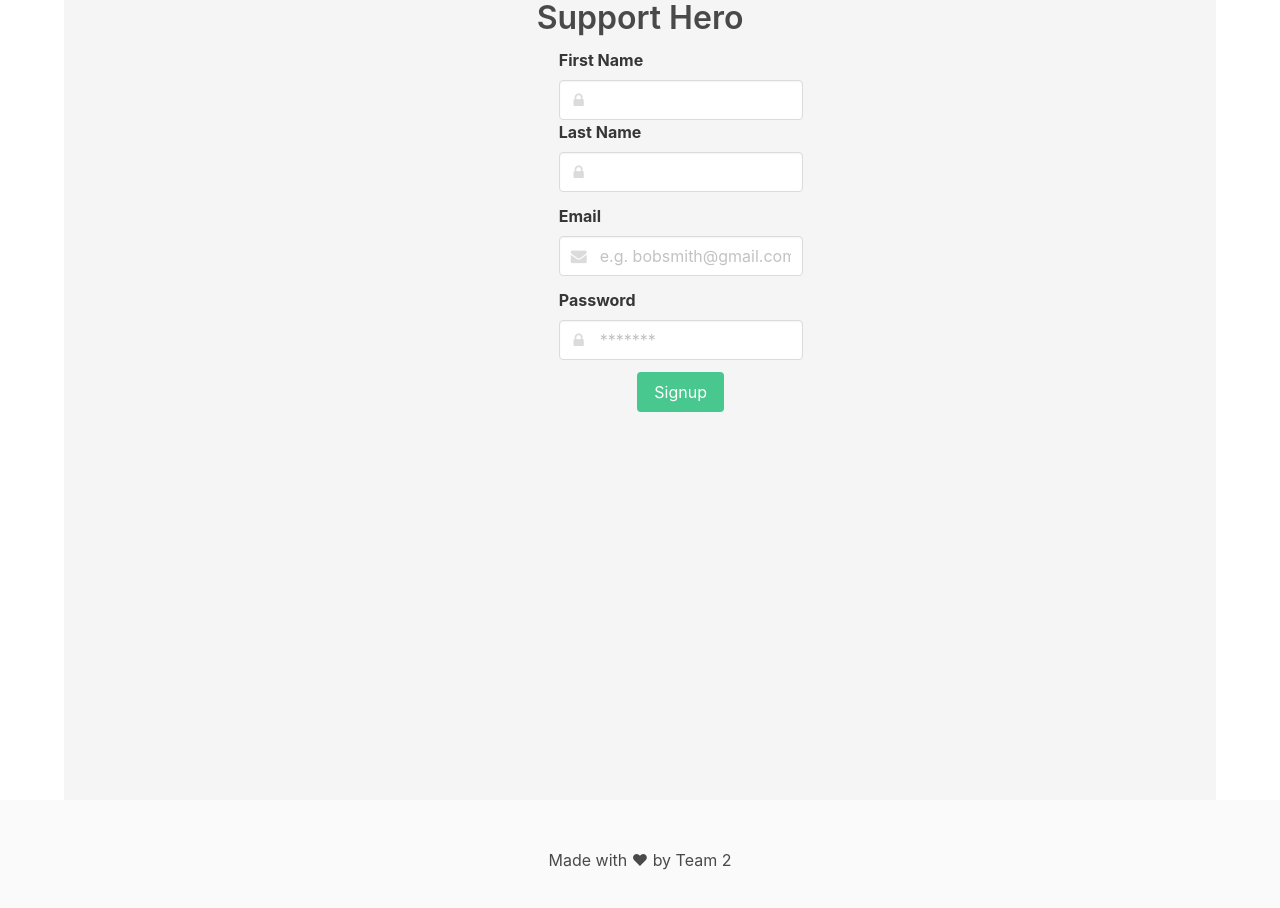
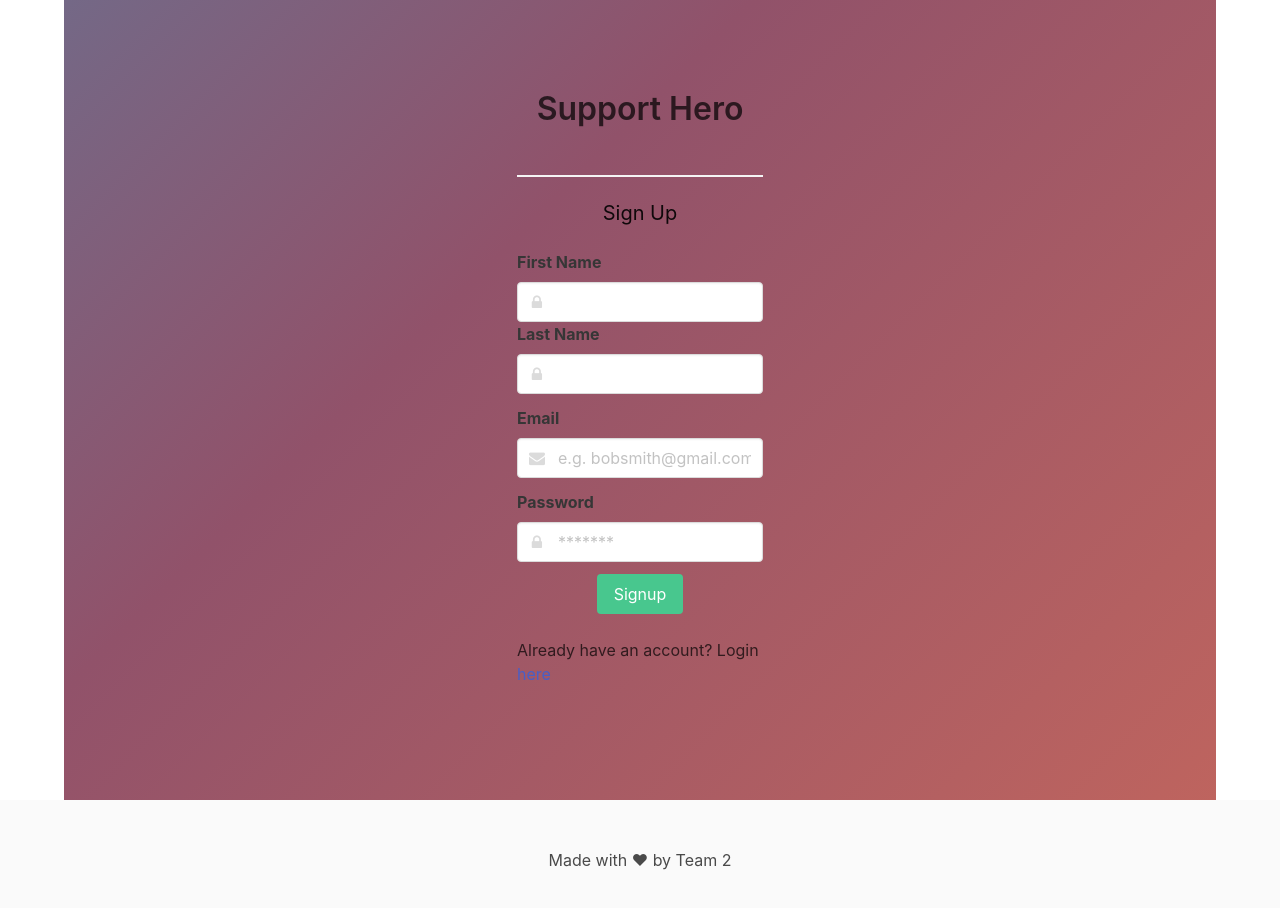
Before and after one commit to rmoscoe/support-hero, a React (Create React App) app in the folder client/: page /signup in a window 1280 px wide. Shown: the top 908 px of the page. Built offline with nearby package versions, Linux system fonts and the light colour scheme.

Commit message:
added toast message

```diff
--- a/client/src/App.js
+++ b/client/src/App.js
@@ -13,7 +13,7 @@ import { BrowserRouter as Router, Routes, Route } from 'react-router-dom';
 
 import Login from './pages/Login';
 import Homepage from './pages/Homepage';
-import SingleTicket from './pages/SingleTicket';
+// import SingleTicket from './pages/SingleTicket';
 import Header from './components/Header';
 import Footer from './components/Footer';
 import Signup from './pages/Signup';
@@ -62,10 +62,10 @@ function App() {
                 path="/signup"
                 element={<Signup />}
               />
-              <Route
+              {/* <Route
                 path="/tickets/:ticketId"
                 element={<SingleTicket />}
-              />
+              /> */}
             </Routes>
         </div>
           <Footer />
--- a/client/src/pages/Signup.js
+++ b/client/src/pages/Signup.js
@@ -1,9 +1,11 @@
 import React from 'react';
-// import { Link } from 'react-router-dom';
+import { Link } from 'react-router-dom';
 import { useMutation } from '@apollo/client';
 import { CREATE_USER } from '../utils/mutations';
 import { useForm } from 'react-hook-form';
 import Auth from '../utils/auth';
+import toast, { Toaster } from 'react-hot-toast';
+import 'react-toastify/dist/ReactToastify.css';
 
 export default function Signup() {
     const { register, handleSubmit, formState: { errors } } = useForm({ mode: "onBlur" });
@@ -25,15 +27,22 @@ export default function Signup() {
             const token = userData.data.createUser.token;
             Auth.login(token);
         } catch (err) {
-            console.error(err, errors);
+            toast("This email address is already in use. Please try a different email address or proceed to login", {
+                position: 'bottom-right'
+            });
+            console.error(err);
         }
     };
     return (
-        <section className="hero is-light is-fullheight is-widescreen">
+        <section className="hero is-light is-fullheight is-widescreen bgcolor">
+            <div className="hero-body">
             <div className="container">
                 <h1 className="title has-text-centered">Support Hero</h1>
                 <div className="columns is-centered">
-                    <div className="column is-5-tablet is-4-desktop is-3-widescreen"></div>
+                    <div className="column is-5-tablet is-4-desktop is-3-widescreen">
+                    <hr className="login-hr"></hr>
+
+         <p className="subtitle has-text-centered">Sign Up</p>
                     <form onSubmit={handleSubmit(onSubmit)} className=" signin-form">
                         <div className="field">
                             <label className="label">First Name</label>
@@ -127,7 +136,12 @@ export default function Signup() {
                             </button>
                         </div>
                     </form><br></br>
+                    <label>Already have an account? Login <Link className="has-text-link" to="/">here</Link></label>
                 </div>
+                </div>
+            <Toaster
+               />
+            </div>
             </div>
         </section >
     );
```
